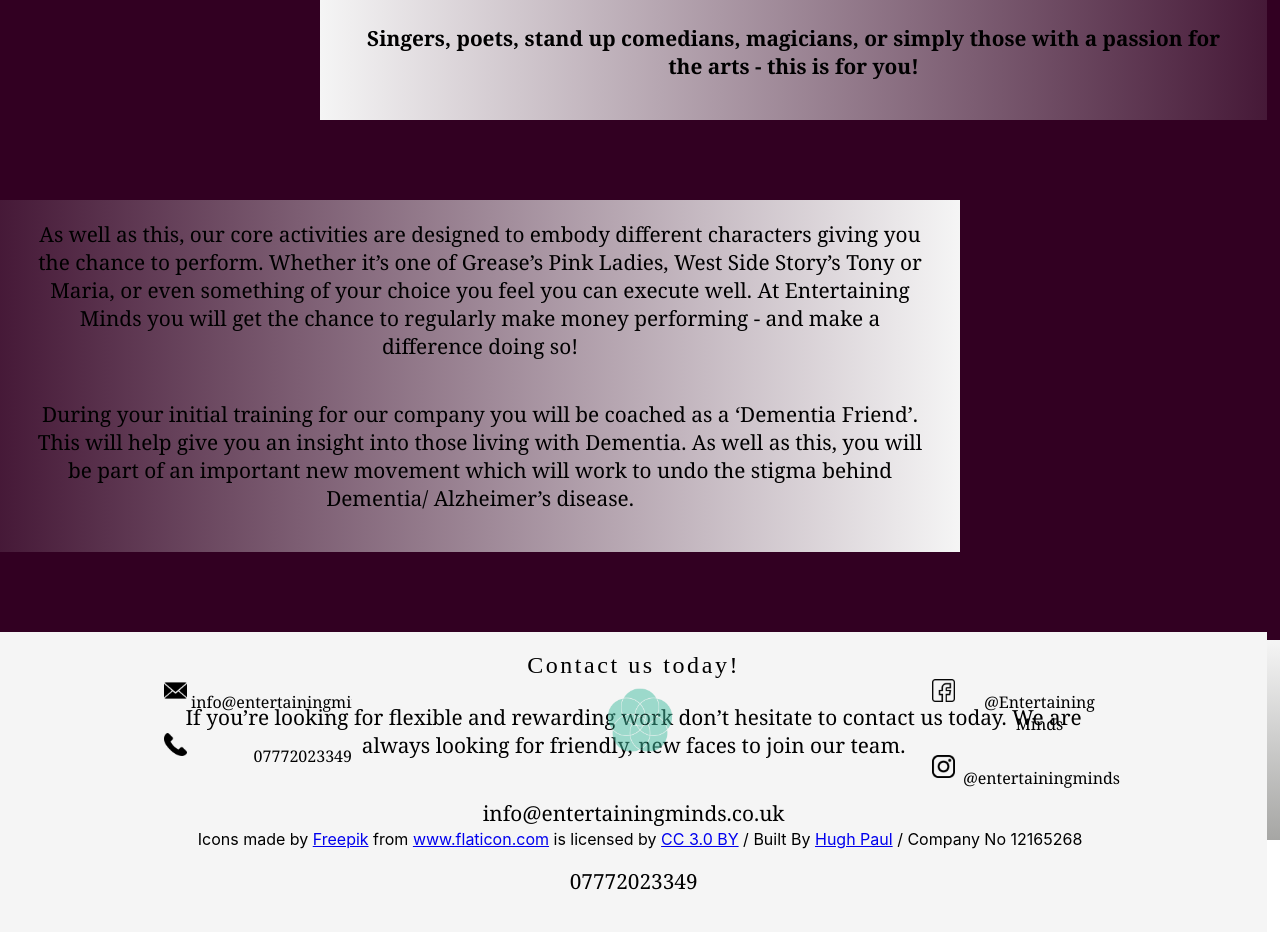
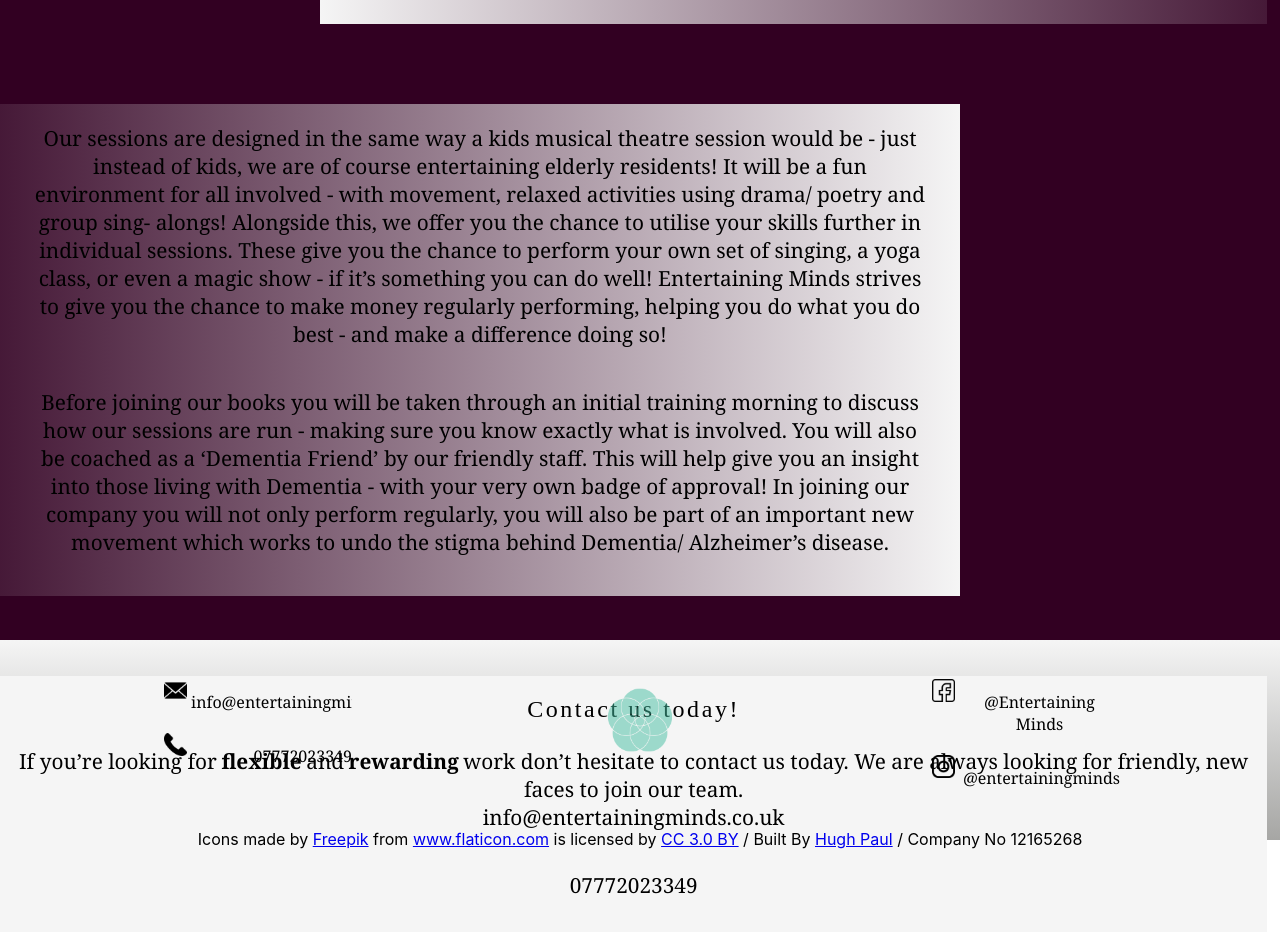
Before and after one commit to hughp23/Entertaining-Minds, a React (Create React App) app: page /workforus in a window 1280 px wide. Shown: the part 960-1892 px from the top of the page. Built offline with nearby package versions, Linux system fonts and the light colour scheme; the HTML template or start-up script is replaced by a standard one.

Commit message:
updated content

```diff
--- a/src/components/Homepage.jsx
+++ b/src/components/Homepage.jsx
@@ -111,8 +111,7 @@ class Homepage extends Component {
                 Entertaining Minds was established in 2019 with the aim to
                 provide regular entertainment in care & nursing homes using
                 immersive musical theatre. Our company specialises uniquely in
-                stimulating those who suffer from Dementia / Alzheimer’s
-                disease.
+                stimulating those who suffer from Dementia/ Alzheimer’s disease.
               </p>
             </div>
             <div className="about-sub-text">
@@ -125,6 +124,18 @@ class Homepage extends Component {
                 in care homes - as well as a need for flexible freelance work as
                 an actor and creative - Jessica has combined her knowledge to
                 create a new and exciting form of entertainment for care homes.
+              </p>
+            </div>
+            <div className="about-sub-text">
+              <p>
+                Leading research has shown that music and exercise can
+                significantly improve and support the mood, alertness and
+                engagement in elderly people and Dementia sufferers. It can
+                reduce the use of medication and help to manage agitation,
+                isolation, depression and anxiety - overall supporting a better
+                quality of life. It is for this reason Entertaining Minds
+                creates every one of our sessions around music, fitness and
+                sensory activities.
               </p>
             </div>
             <div className="about-sub-text">
@@ -174,10 +185,10 @@ class Homepage extends Component {
             </div>
             <div className="work-text">
               <p>
-                We pride ourselves in offering a quality program of activities
-                and entertainment to add a unique touch to your home. All
-                activities are carefully planned and tailored to suit your
-                residents abilities and needs... READ MORE
+                We pride ourselves in offering a quality program of musical
+                activities and entertainment which will stimulate your residents
+                daily. All sessions are carefully planned and tailored to suit
+                your residents abilities and needs... READ MORE
               </p>
             </div>
             <div className="work-button">
--- a/src/components/WorkForUs.jsx
+++ b/src/components/WorkForUs.jsx
@@ -47,14 +47,10 @@ class WorkForUs extends Component {
                   on a weekly basis without tying you into a binding contract.
                   Run by actress and musical theatre performer, Jessica Paul, we
                   truly understand the need for flexible work. We know you need
-                  time to concentrate on auditions, college / university studies
+                  time to concentrate on auditions, college/ university studies
                   and other important commitments. We respect this fully, which
                   is why we reward you with great rates of pay for simply a few
                   hours of your time.
-                </p>
-                <p>
-                  Most importantly, Entertaining Minds gives you the opportunity
-                  to utilise your skills as actors and entertainers.
                 </p>
                 <p className="bold">
                   Singers, poets, stand up comedians, magicians, or simply those
@@ -65,29 +61,41 @@ class WorkForUs extends Component {
             <div className="work-info-container-left">
               <div className="work-info">
                 <p>
-                  As well as this, our core activities are designed to embody
-                  different characters giving you the chance to perform. Whether
-                  it’s one of Grease’s Pink Ladies, West Side Story’s Tony or
-                  Maria, or even something of your choice you feel you can
-                  execute well. At Entertaining Minds you will get the chance to
-                  regularly make money performing - and make a difference doing
-                  so!
+                  Our sessions are designed in the same way a kids musical
+                  theatre session would be - just instead of kids, we are of
+                  course entertaining elderly residents! It will be a fun
+                  environment for all involved - with movement, relaxed
+                  activities using drama/ poetry and group sing- alongs!
+                  Alongside this, we offer you the chance to utilise your skills
+                  further in individual sessions. These give you the chance to
+                  perform your own set of singing, a yoga class, or even a magic
+                  show - if it’s something you can do well! Entertaining Minds
+                  strives to give you the chance to make money regularly
+                  performing, helping you do what you do best - and make a
+                  difference doing so!
                 </p>
                 <p>
-                  During your initial training for our company you will be
-                  coached as a ‘Dementia Friend’. This will help give you an
-                  insight into those living with Dementia. As well as this, you
-                  will be part of an important new movement which will work to
-                  undo the stigma behind Dementia/ Alzheimer’s disease.
+                  Before joining our books you will be taken through an initial
+                  training morning to discuss how our sessions are run - making
+                  sure you know exactly what is involved. You will also be
+                  coached as a ‘Dementia Friend’ by our friendly staff. This
+                  will help give you an insight into those living with Dementia
+                  - with your very own badge of approval! In joining our company
+                  you will not only perform regularly, you will also be part of
+                  an important new movement which works to undo the stigma
+                  behind Dementia/ Alzheimer’s disease.
                 </p>
               </div>
             </div>
             <section className="contact-info-container">
               <h3>Contact us today!</h3>
-              <p>
-                If you’re looking for flexible and rewarding work don’t hesitate
-                to contact us today. We are always looking for friendly, new
-                faces to join our team.
+              <p className="inline">If you’re looking for</p>{" "}
+              <p className="bold inline">flexible</p>{" "}
+              <p className="inline">and</p>{" "}
+              <p className="bold inline">rewarding</p>{" "}
+              <p className="inline">
+                work don’t hesitate to contact us today. We are always looking
+                for friendly, new faces to join our team.
               </p>
               <p>info@entertainingminds.co.uk</p>
               <p>07772023349</p>
--- a/src/styling/_global.scss
+++ b/src/styling/_global.scss
@@ -67,6 +67,10 @@ h5 {
   font-weight: bold;
 }
 
+.inline {
+  display: inline;
+}
+
 .hidden {
   display: none;
 }
--- a/src/styling/_homepage.scss
+++ b/src/styling/_homepage.scss
@@ -38,7 +38,7 @@
     position: absolute;
     img {
       height: 100vh;
-      width: 99.2vw;
+      width: 100vw;
       opacity: 0.8;
     }
   }
--- a/src/styling/_media-queries.scss
+++ b/src/styling/_media-queries.scss
@@ -59,6 +59,7 @@
 
   // About section
   .about-container {
+    height: 150vh !important;
     .about-text {
       height: 40vh;
       grid-area: text;
@@ -141,7 +142,7 @@
   }
 
   .work-for-us-page-container {
-    height: 415vh;
+    height: 460vh;
 
     .work-info-list-container {
       .work-info-list {
@@ -161,7 +162,7 @@
   }
 
   .work-with-us-page-container {
-    height: 410vh !important;
+    height: 465vh !important;
 
     .work-info-list-container {
       .work-info-list {
--- a/src/styling/_workforus.scss
+++ b/src/styling/_workforus.scss
@@ -140,8 +140,6 @@
     }
 
     p {
-      margin-left: 12.5vw;
-      margin-right: 12.5vw;
       font-family: $primary-text-font;
       font-size: 1.3em;
     }
```
Also changed, not shown: src/components/WorkWithUs.jsx (+31 -23 lines).
